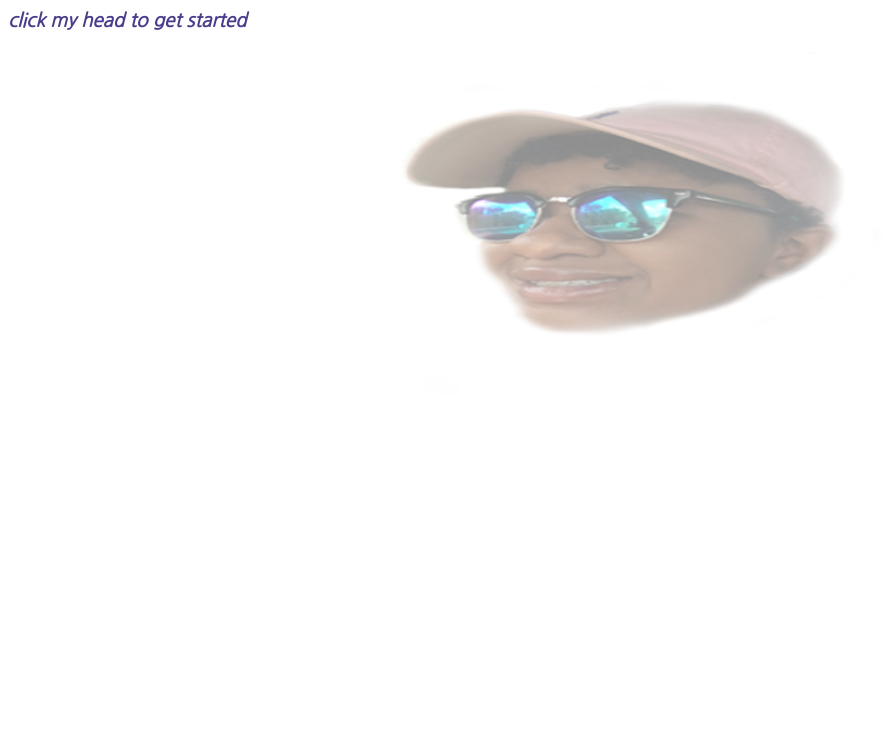
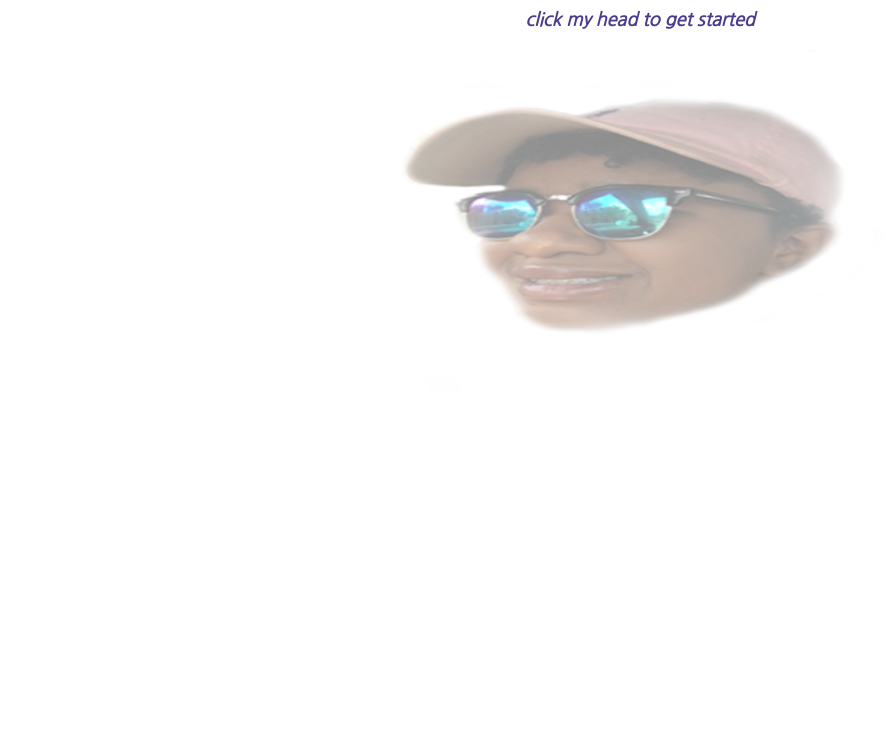
Before and after one commit to kingco4/welcomeCookout, a plain HTML site: page index.html in a window 1280 px wide. Shown: the part 60-800 px from the top of the page, without its empty margins (0-895 px from the left). Drawn offline with Linux system fonts and the light colour scheme.

Commit message:
Update main.css

```diff
--- a/main.css
+++ b/main.css
@@ -10,10 +10,13 @@ h1{
     font-family: 'Nanum Gothic', sans-serif;
     text-align: center;
     color: fuchsia;
+
+
 }
 h3{
     font-family: 'Nanum Gothic', sans-serif;
-    text-align:: center;
+    text-align: center;
     color: darkslateblue;
     font-style: italic;
+    font-size: 18px;
 }
```
